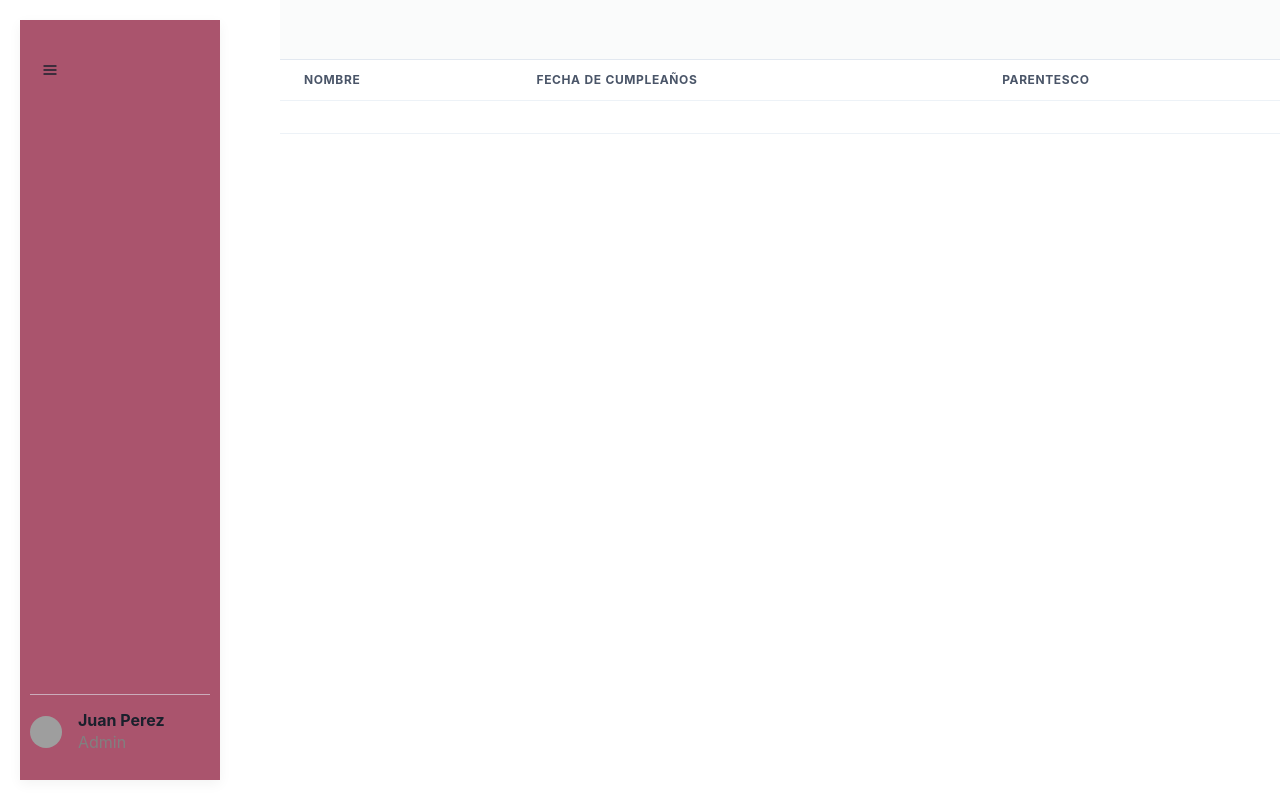
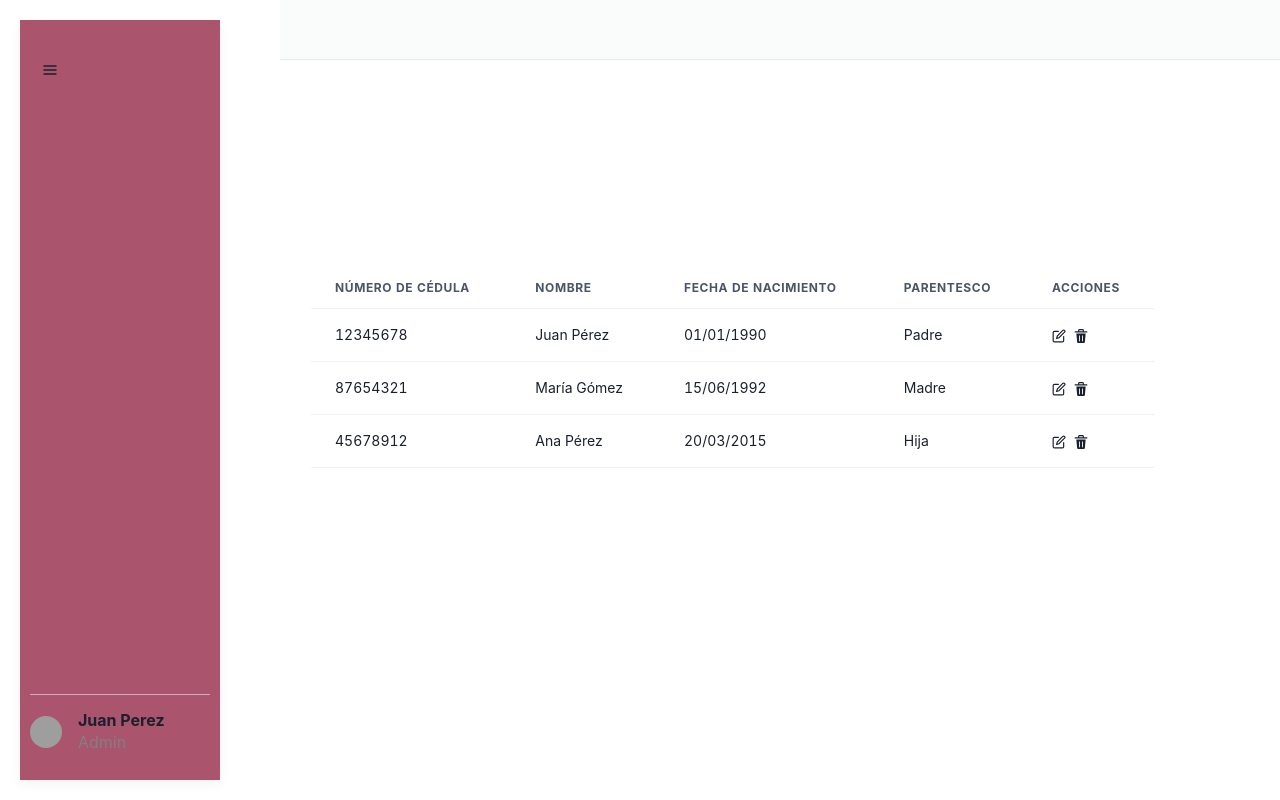
Before and after one commit to IvanSmir/Sistemas-de-Gestion, a Next.js app in the folder client/: page /familiares in a window 1280 px wide. Built offline with nearby package versions, Linux system fonts and the light colour scheme; grey boxes are pictures that could not be loaded.

Commit message:
agregue iconos de editar y borrar sin funcionalidad

```diff
--- a/client/src/app/familiares/page.tsx
+++ b/client/src/app/familiares/page.tsx
@@ -1,6 +1,5 @@
 import { List } from '@/components/familiares/List';
 import React from 'react'
-import Layout from '../../app/layout'
 const index = () => {
     return (
         <List />
--- a/client/src/components/familiares/List.tsx
+++ b/client/src/components/familiares/List.tsx
@@ -1,12 +1,16 @@
-'use client'
-import React, { useEffect, useState } from "react";
+'use client';
+import React,{useState} from "react";
+import { EditIcon, DeleteIcon } from "@chakra-ui/icons";
+import ReactPaginate from 'react-paginate';
 import {
+    Box,
+    Flex,
+    Heading,
+    Button,
     TableContainer,
     Table,
-    TableCaption,
     Thead,
     Tbody,
-    Tfoot,
     Tr,
     Th,
     Td,
@@ -14,40 +18,62 @@ import {
 
 interface Familiar {
     name: string;
+    ci: string;
     birthday: string;
     relationship: string;
 }
 
 export const List: React.FC = () => {
-    const [formData, setFormData] = useState<Familiar>({
-        name: "",
-        birthday: "",
-        relationship: "",
-    });
-
-    useEffect(() => {
-
-    }, []);
-
+    const familiares: Familiar[] = [
+        {
+            name: "Juan Pérez",
+            ci: "12345678",
+            birthday: "01/01/1990",
+            relationship: "Padre",
+        },
+        {
+            name: "María Gómez",
+            ci: "87654321",
+            birthday: "15/06/1992",
+            relationship: "Madre",
+        },
+        {
+            name: "Ana Pérez",
+            ci: "45678912",
+            birthday: "20/03/2015",
+            relationship: "Hija",
+        },
+    ];
     return (
-
-        <TableContainer>
-            <Table variant="simple">
+        <Box position="absolute" top={160} left={300} width={900} height={426}
+        borderRadius="2xl" padding="8px">
+            <TableContainer position="absolute" top={100}  width={850} height={330} padding="8px 3px" >
+                <Table variant="simple" fontSize="14px">
                     <Thead>
                         <Tr>
+                            <Th>Número de cédula</Th>
                             <Th>Nombre</Th>
-                        <Th>Fecha de cumpleaños</Th>
+                            <Th>Fecha de nacimiento</Th>
                             <Th>Parentesco</Th>
+                            <Th>Acciones</Th>
                         </Tr>
                     </Thead>
                     <Tbody>
-                    <Tr>
-                        <Td>{formData.name}</Td>
-                        <Td>{formData.birthday}</Td>
-                        <Td>{formData.relationship}</Td>
+                        {familiares.map((familiar, index) => (
+                            <Tr key={index}>
+                                <Td>{familiar.ci}</Td>
+                                <Td>{familiar.name}</Td>
+                                <Td>{familiar.birthday}</Td>
+                                <Td>{familiar.relationship}</Td>
+                                <Td>
+                                    <EditIcon mr={2} cursor="pointer" />
+                                    <DeleteIcon cursor="pointer" />
+                                </Td>
                             </Tr>
+                        ))}
                     </Tbody>
                 </Table>
             </TableContainer>
+        </Box>
     );
 };
```
Lines whose indentation alone changed are shown as unchanged.
